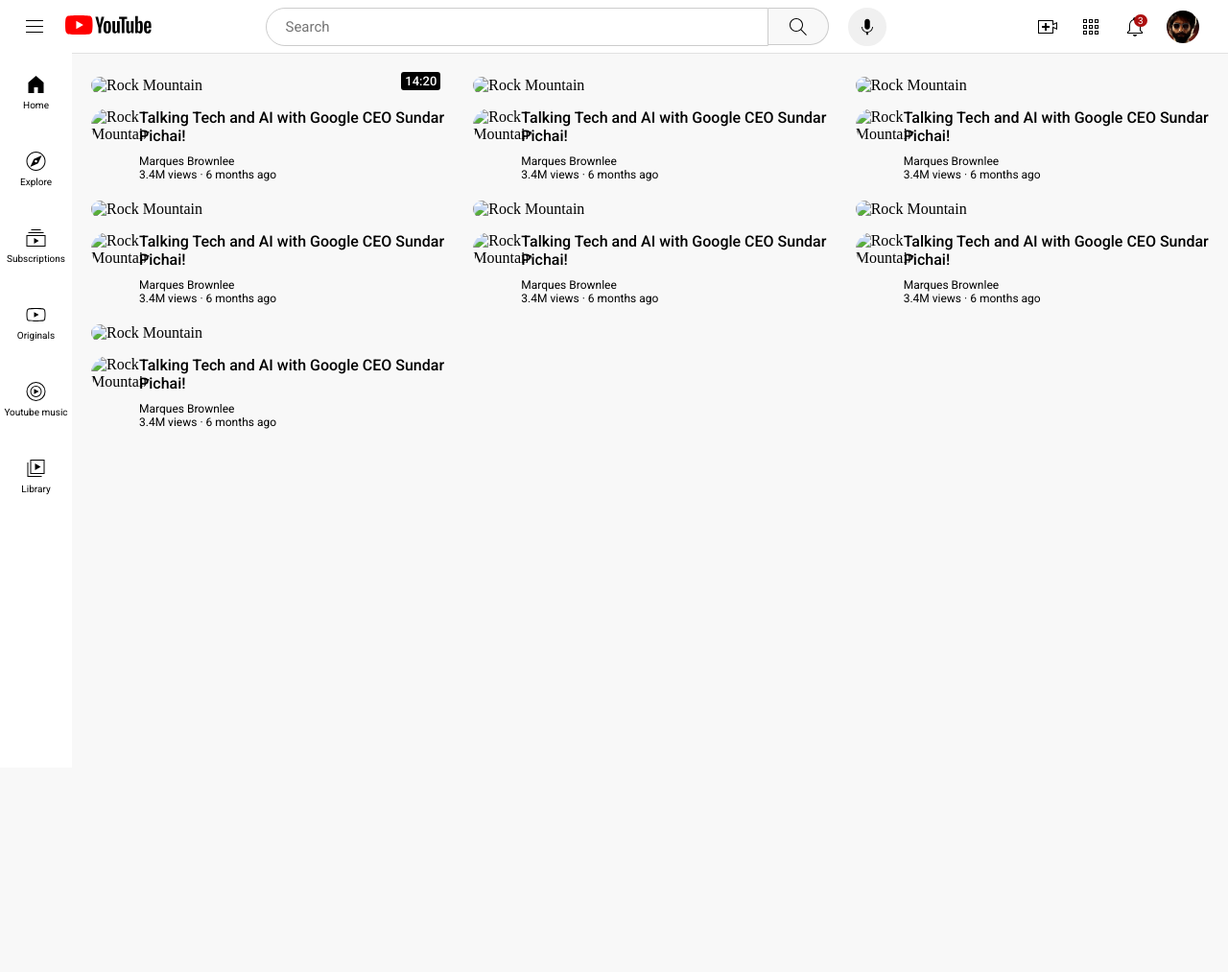
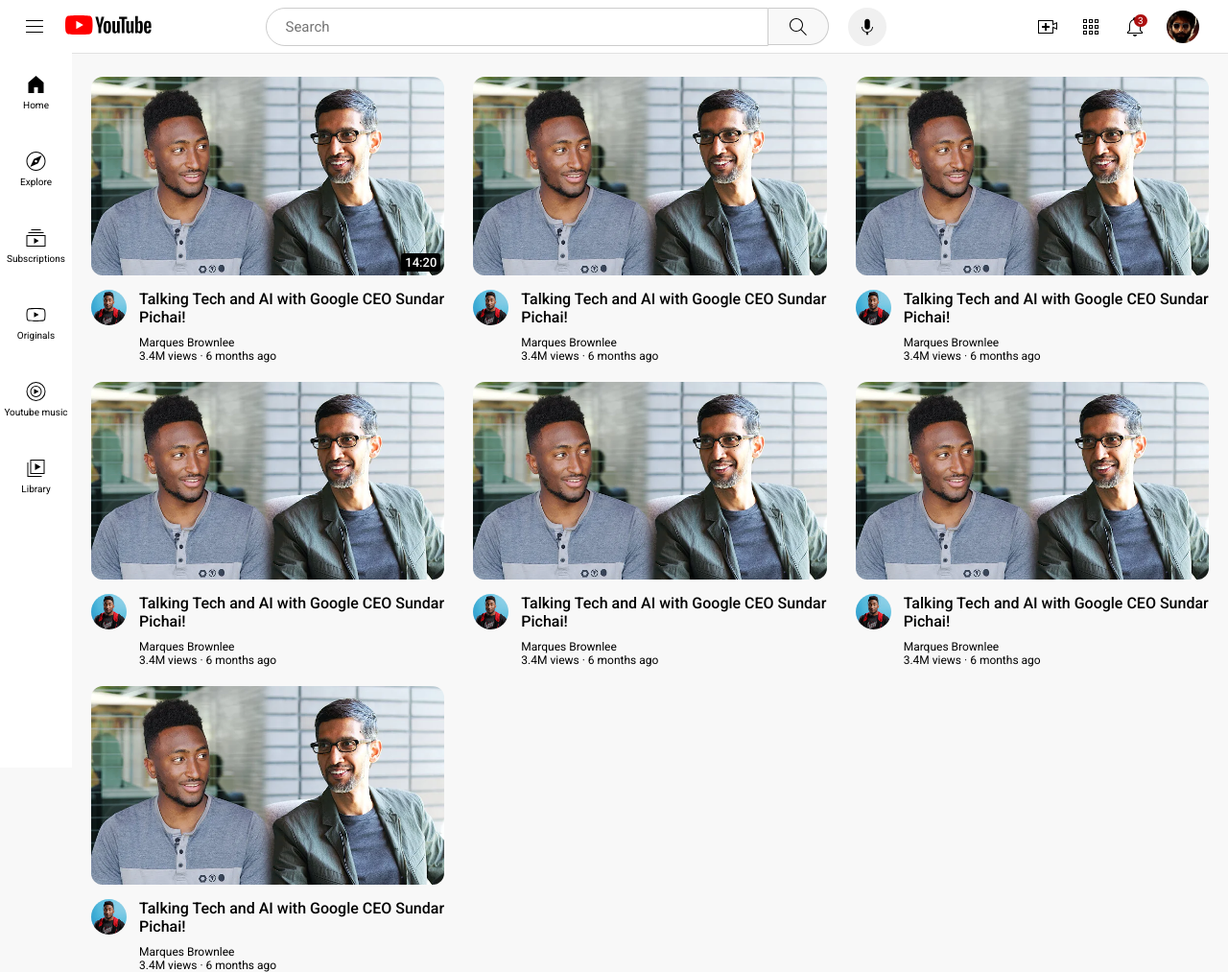
Before and after one commit to souravnoobcoder/YoutubeUI, a plain HTML site: page index.html in a window 1280 px wide. Shown: the whole page at 96% size. Before the commit the page ends 800 px from the top, so only its background shows below. Drawn offline with Linux system fonts and the light colour scheme; files that its build step writes are made by us from their sources.

Commit message:
fixed some folder bug

```diff
--- a/index.html
+++ b/index.html
@@ -10,10 +10,10 @@
     <link rel="preconnect" href="https://fonts.gstatic.com" crossorigin>
     <link href="https://fonts.googleapis.com/css2?family=Roboto:wght@400;500;700&display=swap" rel="stylesheet">
 
-    <link rel="stylesheet" href="/Youtube/styles/general.css">
-    <link rel="stylesheet" href="/Youtube/styles/video.css">
-    <link rel="stylesheet" href="/Youtube/styles/header.css">
-    <link rel="stylesheet" href="/Youtube/styles/sidebar.css">
+    <link rel="stylesheet" href="/styles/general.css">
+    <link rel="stylesheet" href="/styles/video.css">
+    <link rel="stylesheet" href="/styles/header.css">
+    <link rel="stylesheet" href="/styles/sidebar.css">
 
 </head>
 
@@ -97,14 +97,14 @@
     <div class="video-grid">
         <div class="video-preview">
             <div class="video-thumbnail">
-                <img class="thumbnail" src="/Youtube/thumnails/thumbnail-1.webp" alt="Rock Mountain">
+                <img class="thumbnail" src="/thumnails/thumbnail-1.webp" alt="Rock Mountain">
                 <p class="video-time">
                     14:20
                 </p>
             </div>
             <div class="video-info-grid">
                 <div class="channel-icon-layout">
-                    <img class="channel-icon" src="/Youtube/channels-icon/channel-1.jpeg" alt="Rock Mountain">
+                    <img class="channel-icon" src="/channels-icon/channel-1.jpeg" alt="Rock Mountain">
                 </div>
 
                 <div class="video-info">
@@ -123,11 +123,11 @@
         </div>
         <div class="video-preview">
             <div>
-                <img class="thumbnail" src="/Youtube/thumnails/thumbnail-1.webp" alt="Rock Mountain">
+                <img class="thumbnail" src="/thumnails/thumbnail-1.webp" alt="Rock Mountain">
             </div>
             <div class="video-info-grid">
                 <div class="channel-icon-layout">
-                    <img class="channel-icon" src="/Youtube/channels-icon/channel-1.jpeg" alt="Rock Mountain">
+                    <img class="channel-icon" src="/channels-icon/channel-1.jpeg" alt="Rock Mountain">
                 </div>
 
                 <div class="video-info">
@@ -146,11 +146,11 @@
         </div>
         <div class="video-preview">
             <div>
-                <img class="thumbnail" src="/Youtube/thumnails/thumbnail-1.webp" alt="Rock Mountain">
+                <img class="thumbnail" src="/thumnails/thumbnail-1.webp" alt="Rock Mountain">
             </div>
             <div class="video-info-grid">
                 <div class="channel-icon-layout">
-                    <img class="channel-icon" src="/Youtube/channels-icon/channel-1.jpeg" alt="Rock Mountain">
+                    <img class="channel-icon" src="/channels-icon/channel-1.jpeg" alt="Rock Mountain">
                 </div>
 
                 <div class="video-info">
@@ -169,11 +169,11 @@
         </div>
         <div class="video-preview">
             <div>
-                <img class="thumbnail" src="/Youtube/thumnails/thumbnail-1.webp" alt="Rock Mountain">
+                <img class="thumbnail" src="/thumnails/thumbnail-1.webp" alt="Rock Mountain">
             </div>
             <div class="video-info-grid">
                 <div class="channel-icon-layout">
-                    <img class="channel-icon" src="/Youtube/channels-icon/channel-1.jpeg" alt="Rock Mountain">
+                    <img class="channel-icon" src="/channels-icon/channel-1.jpeg" alt="Rock Mountain">
                 </div>
 
                 <div class="video-info">
@@ -192,11 +192,11 @@
         </div>
         <div class="video-preview">
             <div>
-                <img class="thumbnail" src="/Youtube/thumnails/thumbnail-1.webp" alt="Rock Mountain">
+                <img class="thumbnail" src="/thumnails/thumbnail-1.webp" alt="Rock Mountain">
             </div>
             <div class="video-info-grid">
                 <div class="channel-icon-layout">
-                    <img class="channel-icon" src="/Youtube/channels-icon/channel-1.jpeg" alt="Rock Mountain">
+                    <img class="channel-icon" src="/channels-icon/channel-1.jpeg" alt="Rock Mountain">
                 </div>
 
                 <div class="video-info">
@@ -215,11 +215,11 @@
         </div>
         <div class="video-preview">
             <div>
-                <img class="thumbnail" src="/Youtube/thumnails/thumbnail-1.webp" alt="Rock Mountain">
+                <img class="thumbnail" src="/thumnails/thumbnail-1.webp" alt="Rock Mountain">
             </div>
             <div class="video-info-grid">
                 <div class="channel-icon-layout">
-                    <img class="channel-icon" src="/Youtube/channels-icon/channel-1.jpeg" alt="Rock Mountain">
+                    <img class="channel-icon" src="/channels-icon/channel-1.jpeg" alt="Rock Mountain">
                 </div>
 
                 <div class="video-info">
@@ -238,11 +238,11 @@
         </div>
         <div class="video-preview">
             <div>
-                <img class="thumbnail" src="/Youtube/thumnails/thumbnail-1.webp" alt="Rock Mountain">
+                <img class="thumbnail" src="/thumnails/thumbnail-1.webp" alt="Rock Mountain">
             </div>
             <div class="video-info-grid">
                 <div class="channel-icon-layout">
-                    <img class="channel-icon" src="/Youtube/channels-icon/channel-1.jpeg" alt="Rock Mountain">
+                    <img class="channel-icon" src="/channels-icon/channel-1.jpeg" alt="Rock Mountain">
                 </div>
 
                 <div class="video-info">
```
Also changed, not shown: styles/general.css (renamed from general.css), styles/header.css (renamed from header.css), styles/sidebar.css (renamed from sidebar.css), styles/video.css (renamed from video.css).
